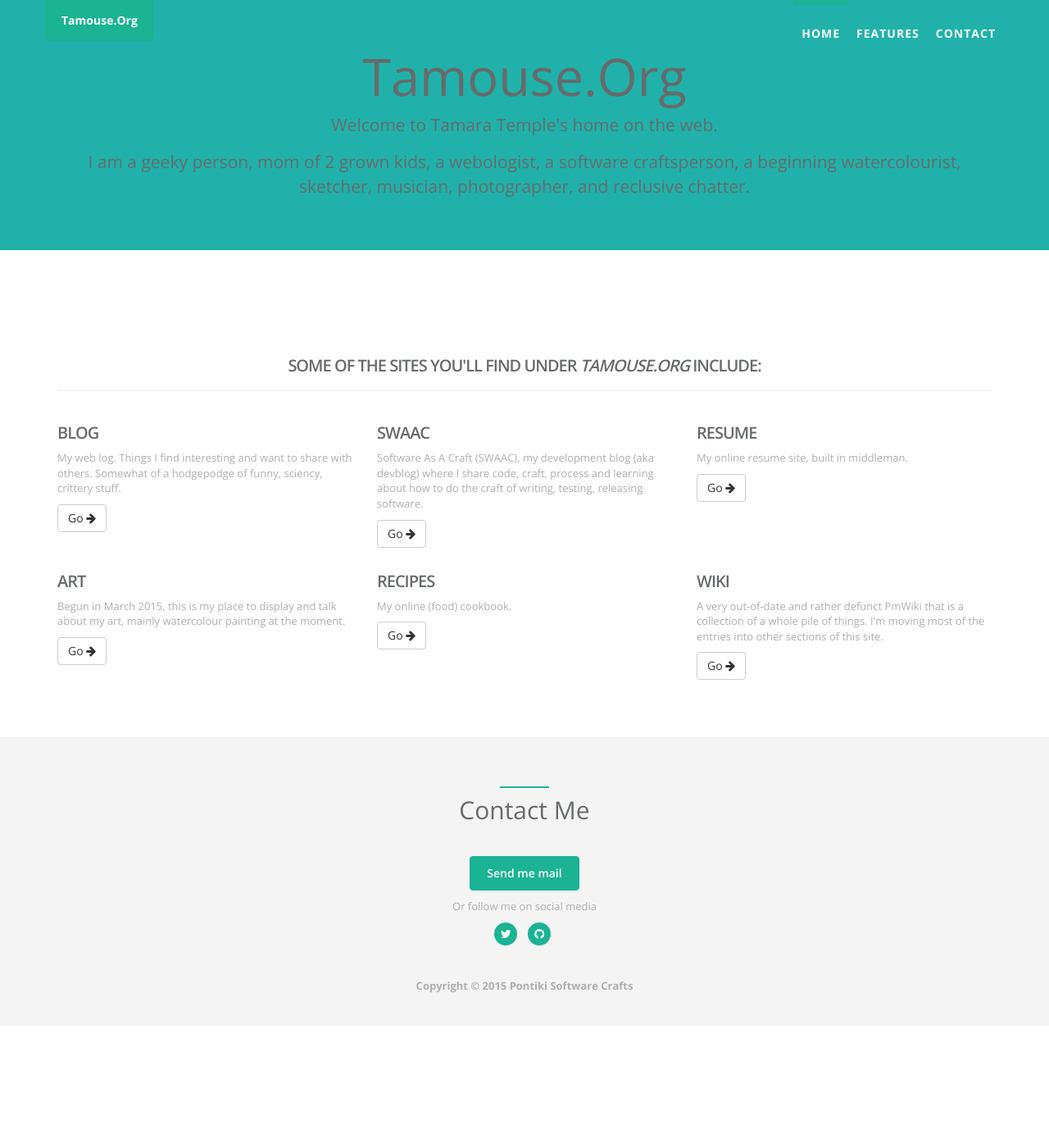
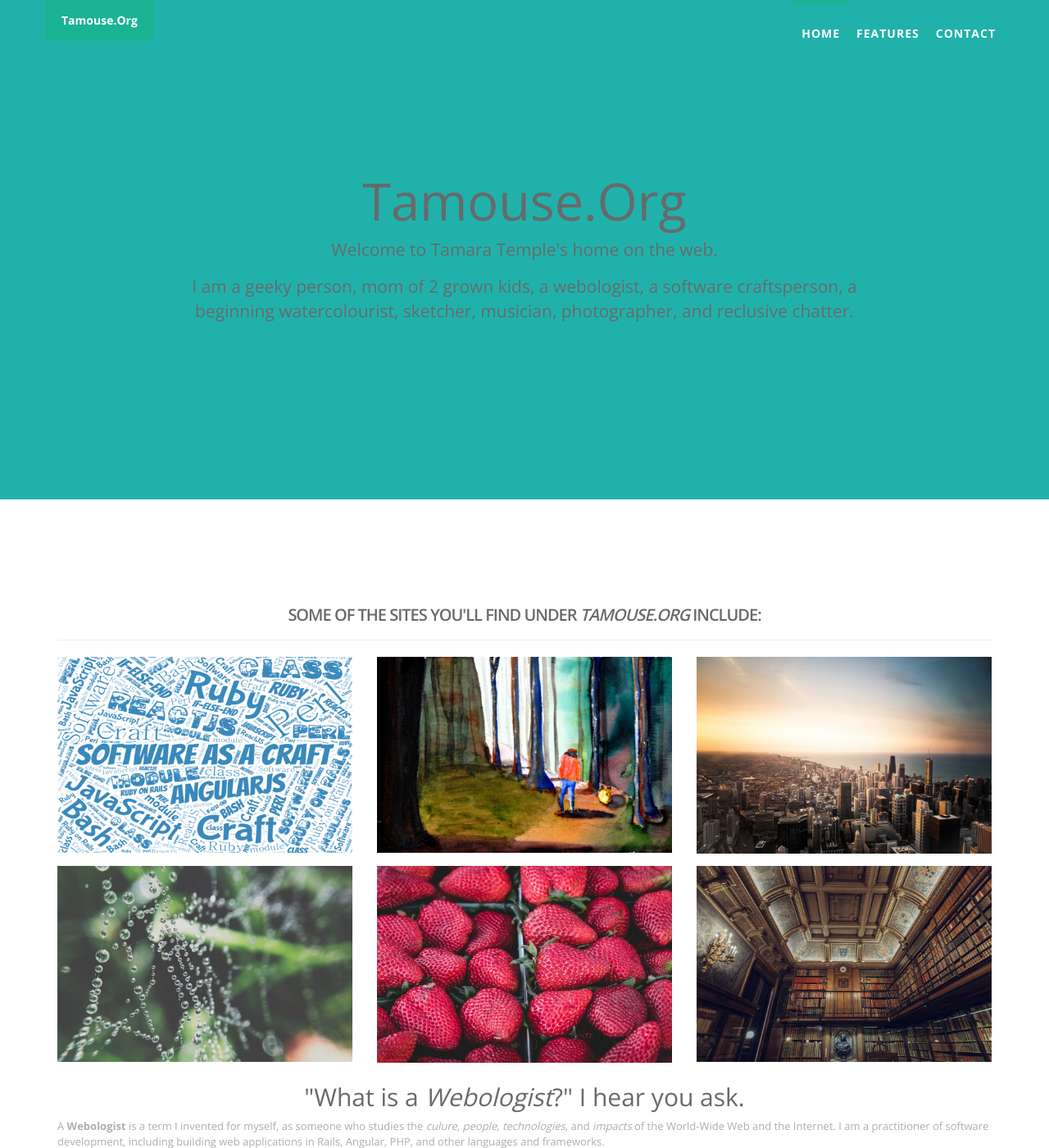
Before and after one commit to tamouse/OLD-www.tamouse.org, a Jekyll site: the page built from index.html, in a window 1280 px wide and 1400 px high. Shown: the whole window at 82% size. Built offline with Jekyll 4.4.1, drawn with Linux system fonts in a browser that asks for light colours; some of the changed text lies outside the part shown.

Commit message:
sevices cards flip on hover

```diff
--- a/_config.yml
+++ b/_config.yml
@@ -12,6 +12,7 @@ social:
   twitter: tamouse
   github: tamouse
   linkedin: tamaratemple
+  facebook: "tamara.temple"
   google_plus: "TamaraTemple"
   instagram: tamouse
   tumbr: tamouse
--- a/_data/boxes.yml
+++ b/_data/boxes.yml
@@ -1,36 +1,20 @@
+-
+  - name: swaac
+    title: SWaaC Blog
+    description: Software As A Craft, my dev blog.
+  - name: art
+    title: Art Blog
+    description: watercolour, ink, sketch, photography, etc.
+  - name: resume
+    title: Resume
+    description: My online resume site, built in middleman.
 -
   - name: blog
-    title: Blog
-    description: |
-      My web log. Things I find interesting and want to share with
-      others. Somewhat of a hodgepodge of funny, sciency, crittery
-      stuff.
-  - name: swaac
-    title: SWaaC
-    description: |
-      Software As A Craft (SWAAC), my
-      development blog (aka devblog) where I share code, craft, process
-      and learning about how to do the craft of writing, testing,
-      releasing software.
-  - name: resume
-    title: Resume
-    description: |
-      My online resume site, built
-      in middleman.
--
-  - name: art
-    title: Art
-    description: |
-      Begun in March 2015, this is my place to display and talk
-      about my art, mainly watercolour painting at the moment.
+    title: Web Blog
+    description: Stuff online that I find interesting.
   - name: recipes
-    title: Recipes
-    description: |
-      My online (food) cookbook.
+    title: Recipes Blog
+    description: My online (food) cookbook.
   - name: wiki
     title: Wiki
-    description: |
-      A very out-of-date and rather
-      defunct PmWiki that is a
-      collection of a whole pile of things. I'm moving most of the
-      entries into other sections of this site.
+    description: A very out-of-date and rather defunct PmWiki.
--- a/css/my-styles.css
+++ b/css/my-styles.css
@@ -1,5 +1,6 @@
 .jumbotron {
     background: lightseagreen;
+    padding: 200px;
 }
 .navbar-brand {
     background: seagreen;
@@ -7,3 +8,37 @@
 .navbar-default .navbar-nav > li > a:hover {
     color: grey;
 }
+.services-box figure {
+    margin: 0;
+    position: relative;
+}
+.services-box figure img {
+    max-width: 100%;
+    display: block;
+    position: relative;
+    /* width: 320px; */
+    /* height: 240px; */
+}
+.services-box figcaption {
+    position: absolute;
+    top: 0;
+    left: 0;
+    padding: 10px;
+    background: #2c3f52;
+    color: #ed4e6e;
+    height: 100%;
+    width: 80%;
+    opacity: 0;
+    backface-visibility: hidden;
+    transform-origin: 0 0;
+    transform: rotateY(-90deg);
+    transition: transform 0.4s, opacity 0.1s 0.3s;
+}
+.services-box figure:hover figcaption {
+    opacity: 1;
+    transform: rotateY(0deg);
+    transition: transform 0.4s, opacity 0.1s;
+}
+.bottom-ease {
+    padding-bottom: 15px;
+}
--- a/humans.txt
+++ b/humans.txt
@@ -18,3 +18,4 @@ layout: none
   jQuery, Bootstrap, FontAwesome
   Compass, Jekyll
   Inspinia Landing Page
+  tagul.com word cloud: https://tagul.com/ko4ag73o8cah/cloud-1
--- a/index.html
+++ b/index.html
@@ -24,14 +24,14 @@ layout: default
     </div>
   </nav>
 </div>
-<div class="jumbotron bg-primary">
+<div class="jumbotron bg-primary hidden-xs">
   <div class="">
     <h1 class="text-center">Tamouse.Org</h1>
     <p class="text-center container">
       Welcome to Tamara Temple's home on the web.
     </p>
 
-    <p class="text-center container">
+    <p class="text-center container" >
       I am a geeky person, mom of 2 grown kids,
       a webologist, a software craftsperson, a
       beginning watercolourist, sketcher, musician, photographer, and
@@ -46,14 +46,39 @@ layout: default
   </div>
   {% for boxrow in site.data.boxes %}<div class="row">
     {% for box in boxrow %}
-    <div class="col-sm-4">
-      <h2>{{box.title}}</h2>
-      <p>{{box.description}}</p>
-      <p><a class="btn btn-default" href="http://{{box.name}}.tamouse.org">Go <i class="fa fa-arrow-right"></i></a></p>
+    <div class="col-sm-4 bottom-ease">
+      <a href="http://{{box.name}}.tamouse.org" target="_blank">
+      <div class="services-box">
+	<figure>
+	  <div><img src="img/{{box.name}}.jpg" alt="name" /></div>
+	  <figcaption>
+	    <h2>{{box.title}}</h2>
+	    <p>{{box.description}}</p>
+	    <!-- <p><a class="btn btn-default" href="http://{{box.name}}.tamouse.org">Go <i class="fa fa-arrow-right"></i></a></p> -->
+	  </figcaption>
+	</figure>
+      </div>
+      </a>
     </div>
     {% endfor %}
   </div>{% endfor %}
 </section>
+
+<section class="container">
+  <h1 class="text-center">"What is a <em>Webologist</em>?" I hear you ask.</h1>
+  <p>
+    A <strong>Webologist</strong> is a term I invented for myself, as someone who studies
+    the <em>culure</em>, <em>people</em>, <em>technologies</em>, and <em>impacts</em> of the
+    World-Wide Web and the Internet. I am a practitioner of software development, including building
+    web applications in Rails, Angular, PHP, and other languages and frameworks.
+  </p>
+  <p>
+    I am also a practitioner of Software Engineering as a Craft (aka SWAAC) which I teach,
+    coach, consult, and want to share with others to help them discover this fun, exciting, and
+    rewarding field so I have more people to have fun with.
+  </p>
+</section>
+
 
 <section id="contact" class="gray-section contact">
   <div class="container">
@@ -67,12 +92,20 @@ layout: default
       <div class="col-lg-12 text-center">
         <a href="mailto:{{site.email}}" class="btn btn-primary">Send me mail</a>
         <p class="m-t-sm">
-          Or follow me on social media
+          Follow me on social media
         </p>
         <ul class="list-inline social-icon">
-          <li><a href="http://twitter.com/{{site.social.twitter}}"><i class="fa fa-twitter"></i></a> </li>
-          <li><a href="https://github.com/{{site.social.github}}"><i class="fa fa-github"></i></a></li>
+          <li><a href="http://twitter.com/{{site.social.twitter}}" target="_blank" title="twitter"><i class="fa fa-twitter"></i></a> </li>
+          <li><a href="https://github.com/{{site.social.github}}" target="_blank" title="github"><i class="fa fa-github"></i></a></li>
+	  <li><a href="https://www.linkedin.com/in/{{site.social.linkedin}}" target="_blank" title="linkedIn"><i class="fa fa-linkedin"></i></a></li>
+	  <li><a href="https://www.facebook.com/{{site.social.facebook}}" target="_blank" title="Facebook"><i class="fa fa-facebook"></i></a></li>
         </ul>
+	<ul class="list-inline social-icon">
+	  <li><a href="https://plus.google.com/+{{site.social.google_plus}}" target="_blank" title="Google+"><i class="fa fa-google"></i></a></li>
+	  <li><a href="http://www.instagram.com/{{site.social.instagram}}" target="_blank" title="Instagram"><i class="fa fa-instagram"></i></a></li>
+	  <li><a href="http://{{site.social.deviant_art}}.deviantart.com" target="_blank" title="DeviantArt"><i class="fa fa-deviantart"></i></a></li>
+	  <li><a href="https://keybase.io/{{site.social.keybase_io}}" target="_blank" title="Keybase.IO"><i class="fa fa-lock"></i></a></li>
+	</ul>
       </div>
     </div>
     <div class="row">
```
Also changed, not shown: img/art.jpg (added), img/art_o.jpg (added), img/blog.jpg (added), img/recipes.jpg (added), img/resume.jpg (added), img/swaac--o.jpg (added), img/swaac.jpg (added), img/swaac.png (added), img/wiki.jpg (added), img/word_map.png (added).
